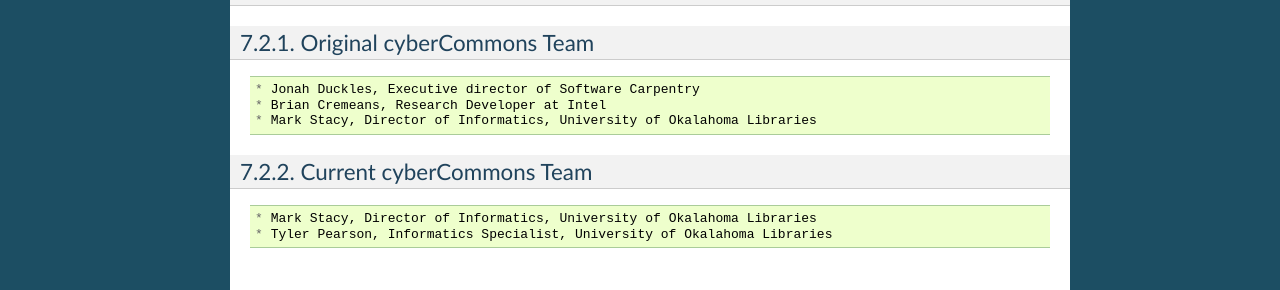
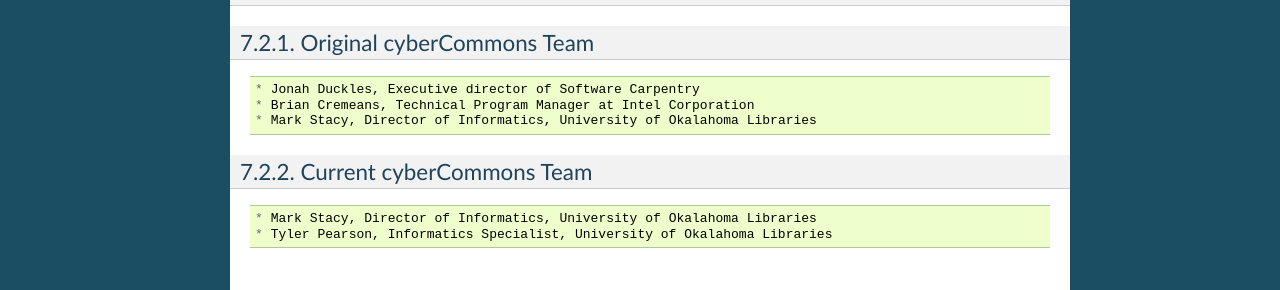
Before and after one commit to cybercommons/cybercom-new, a Sphinx documentation site: the page built from docs/authors.rst, in a window 1280 px wide. Shown: the part 507-797 px from the top of the page. Built offline with Sphinx 7.4.7, drawn with Linux system fonts in a browser that asks for light colours.

Commit message:
Update BC title

```diff
--- a/docs/authors.rst
+++ b/docs/authors.rst
@@ -38,11 +38,11 @@
 ::
 
     * Jonah Duckles, Executive director of Software Carpentry
-    * Brian Cremeans, Research Developer at Intel
+    * Brian Cremeans, Technical Program Manager at Intel Corporation
     * Mark Stacy, Director of Informatics, University of Okalahoma Libraries
 
 Current cyberCommons Team
-^^^^^^^^^^^^^^^^^^^^^^^^^^^^
+^^^^^^^^^^^^^^^^^^^^^^^^^
 
 ::
 
```
Also changed, not shown: docs/authors.md (+1 -1 lines).
